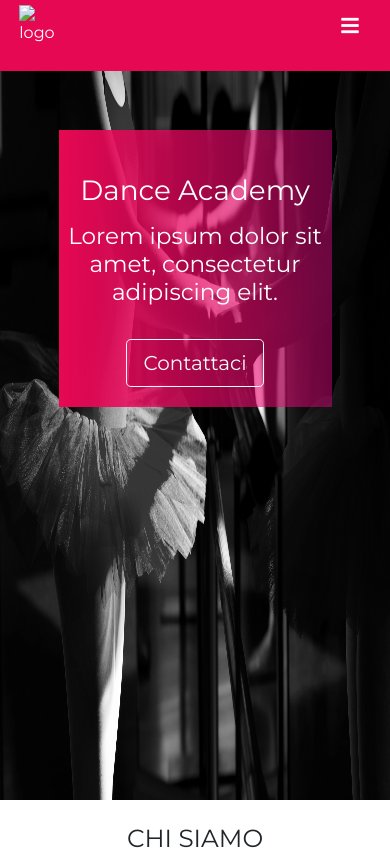
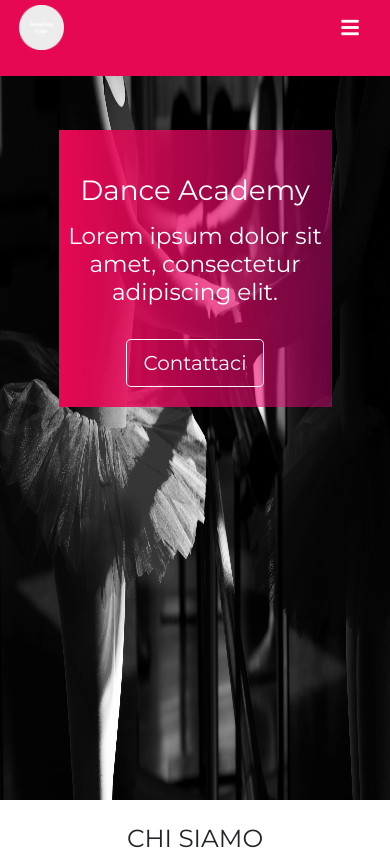
Before and after one commit to crashoverride91/dance-acad-web, a plain HTML site: page index.html in a window 390 px wide. Shown: the top 857 px of the page. Drawn offline with nearby package versions, Linux system fonts and the light colour scheme; the site is published under a folder, as on GitHub Pages, so addresses that start at the root find nothing.

Commit message:
fix logo mobile nav

```diff
--- a/index.html
+++ b/index.html
@@ -34,7 +34,7 @@
          <!-- Navbar Mobile -->
             <nav class="nav-mobile d-lg-none d-xl-block d-xl-none d-xxl-none">
                 <div class="container-fluid d-flex justify-content-between">
-                    <img src="/media/logo.png" alt="logo" width="45x45" class="nav-logo mb-3">
+                    <img src="./media/logo.png" alt="logo" width="45x45" class="nav-logo mb-3">
                     <button class="navbar-toggler" type="button" data-bs-toggle="collapse" data-bs-target="#navtoggler" aria-controls="navbarToggleExternalContent" aria-expanded="false" aria-label="Toggle navigation">
                     <span class="navbar-toggler-icon"><i class="fas fa-bars text-white"></i></span>
                     </button>
```
